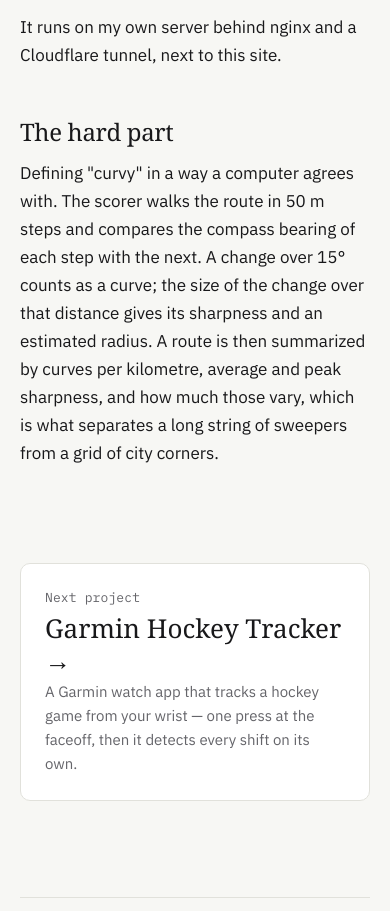
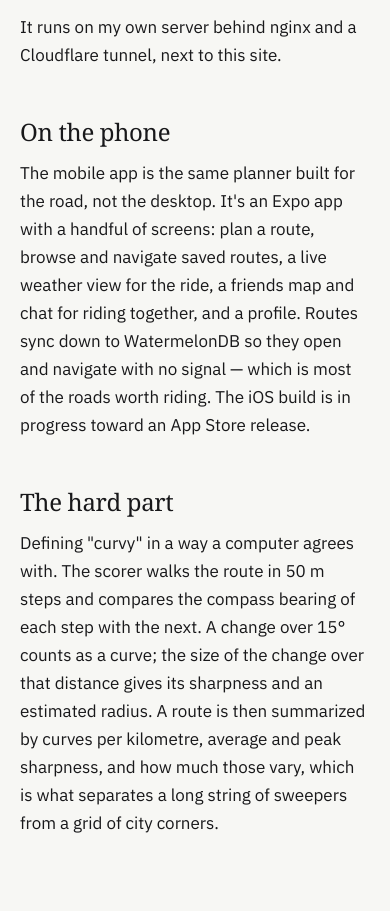
Before and after one commit to MatthewMacri/matthewmacri.ca, an Astro site: page /work/motoroute-pro in a window 390 px wide. Shown: the part 2229-3140 px from the top of the page. Built offline with nearby package versions, Linux system fonts and the light colour scheme; Astro itself is replaced by a stand-in of ours.

Commit message:
MotoRoute: describe the mobile app's screens
Add an 'On the phone' section so the page covers the app, not just the
web planner.

Co-Authored-By: Claude Opus 4.8 <noreply@anthropic.com>

```diff
--- a/src/content/projects/motoroute-pro.mdx
+++ b/src/content/projects/motoroute-pro.mdx
@@ -44,6 +44,14 @@ It's a Turborepo monorepo with five pieces:
 
 It runs on my own server behind nginx and a Cloudflare tunnel, next to this site.
 
+## On the phone
+
+The mobile app is the same planner built for the road, not the desktop. It's an Expo app with a handful
+of screens: plan a route, browse and navigate saved routes, a live weather view for the ride, a friends
+map and chat for riding together, and a profile. Routes sync down to WatermelonDB so they open and
+navigate with no signal — which is most of the roads worth riding. The iOS build is in progress toward an
+App Store release.
+
 ## The hard part
 
 Defining "curvy" in a way a computer agrees with. The scorer walks the route in 50 m steps and compares
```
Also changed, not shown: 1 other file.
